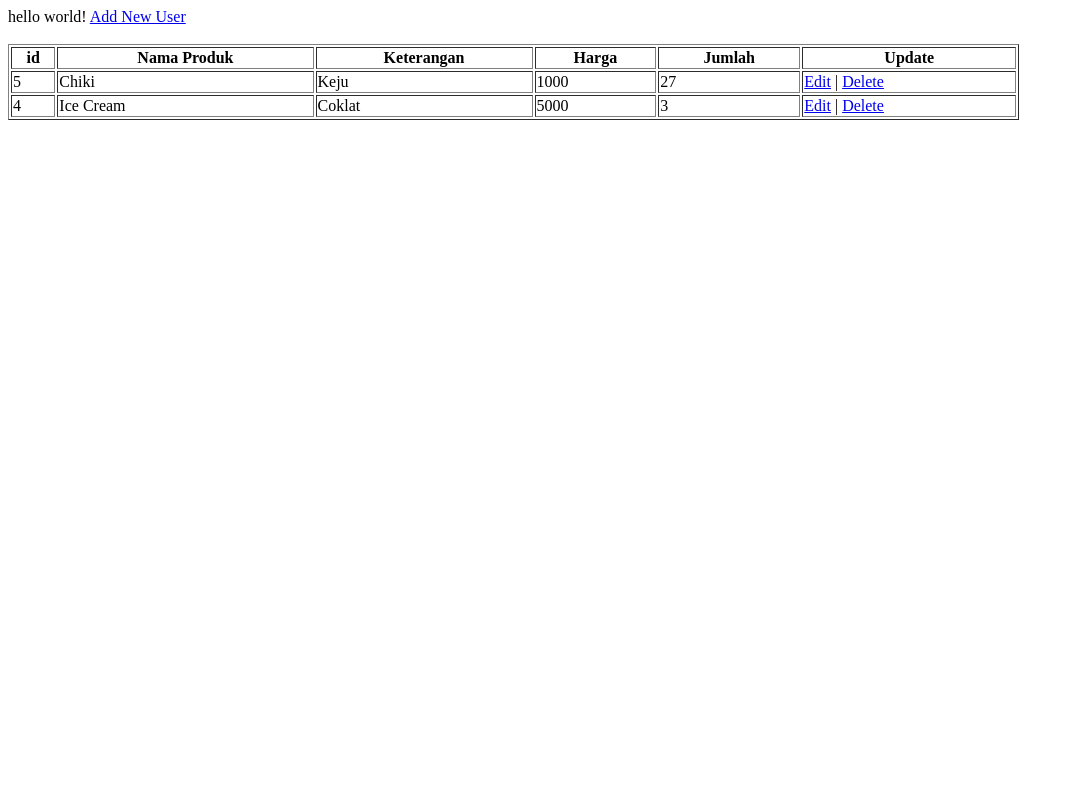
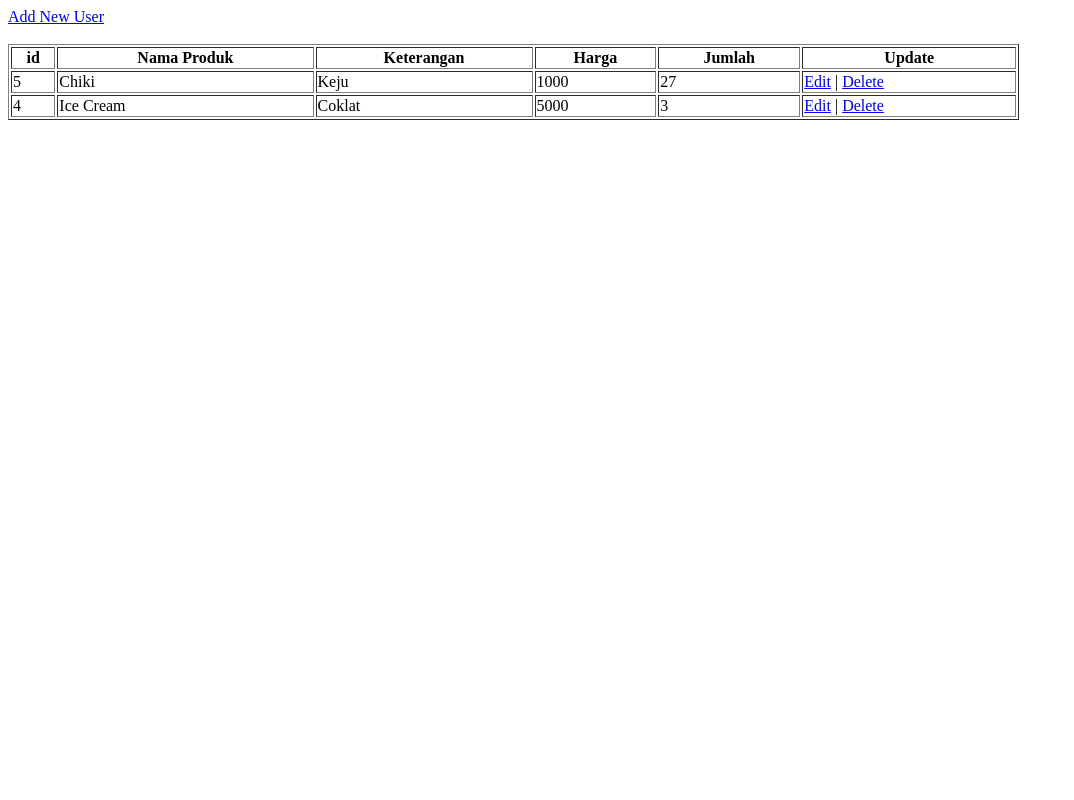
Before and after one commit to hendriramadhan/crudsederhana, a PHP site: page / in a window 1280 px wide. Shown: the whole page, without its empty margins (0-1074 px from the left). Run offline with PHP 8.4, Linux system fonts and the light colour scheme; data comes from the database, SQL or seed files in the repository.

Commit message:
hapus hello world

```diff
--- a/index.php
+++ b/index.php
@@ -10,7 +10,6 @@ $result = mysqli_query($mysqli, "SELECT * FROM produk ORDER BY id DESC");
 </head>
 
 <body>
-    hello world!
 <a href="add.php">Add New User</a><br/><br/>
 
     <table width='80%' border=1>
```
